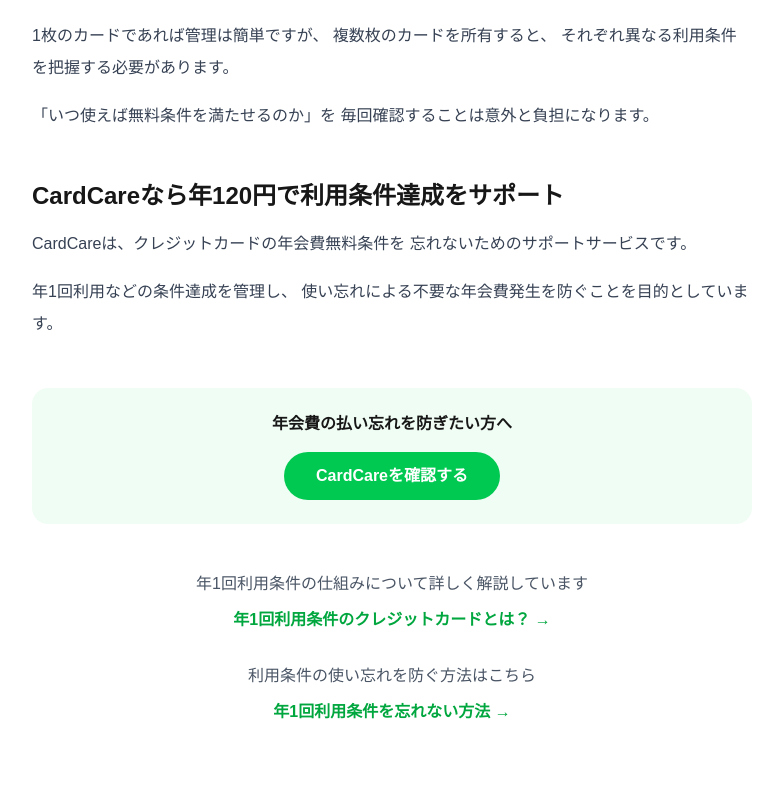
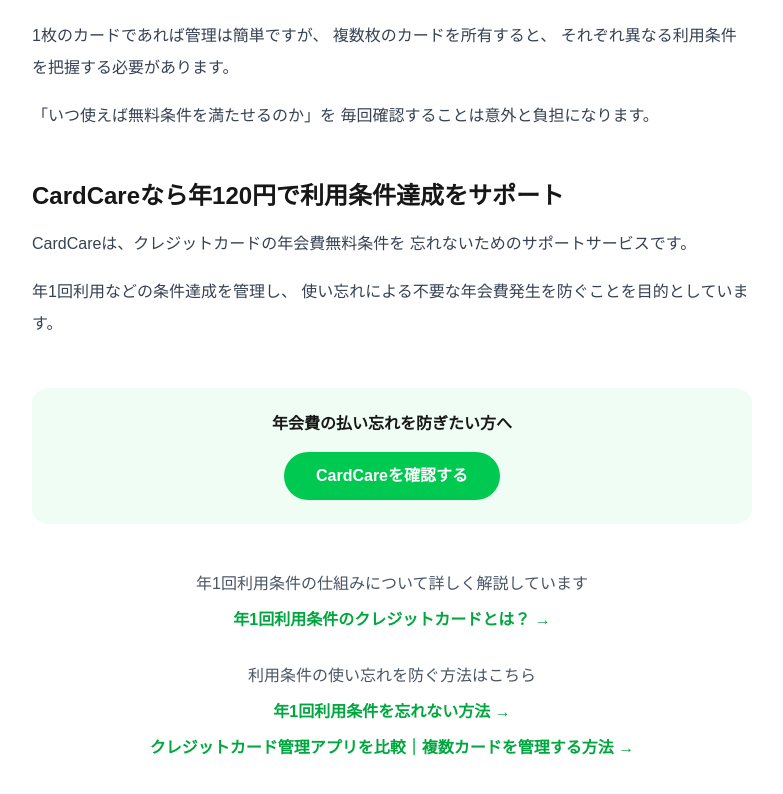
Before and after one commit to vbball0316-debug/cardcare, a Next.js app: page /blog/card-annual-fee-forget in a window 1280 px wide. Shown: the part 1370-2164 px from the top of the page, without its empty margins (248-1031 px from the left). Before the commit the page ends 2142 px from the top, so only its background shows below. Built offline with nearby package versions, Linux system fonts and the light colour scheme.

Commit message:
Add internal links to annual fee forget article

```diff
--- a/app/blog/card-annual-fee-forget/page.tsx
+++ b/app/blog/card-annual-fee-forget/page.tsx
@@ -214,6 +214,15 @@
           >
             年1回利用条件を忘れない方法 →
           </a>
+          <br />
+
+<a
+  href="/blog/credit-card-management-app"
+  className="mt-3 inline-block font-bold text-green-600"
+>
+  クレジットカード管理アプリを比較｜複数カードを管理する方法 →
+</a>
+
 
 
         </div>
```
